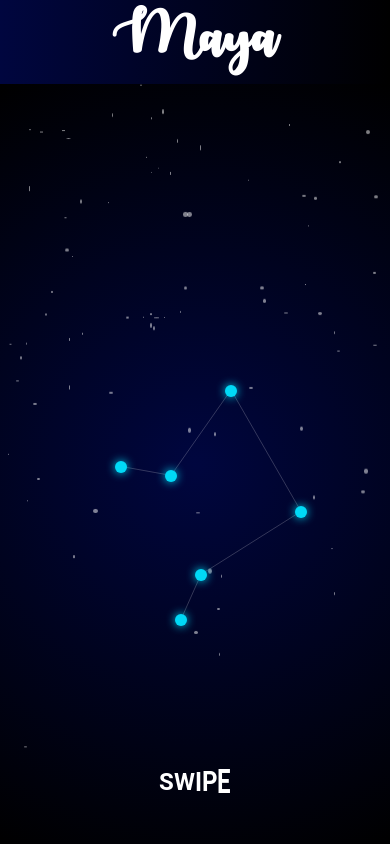
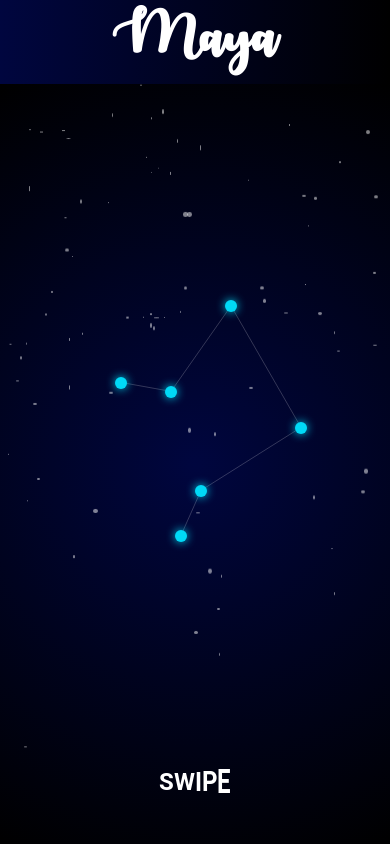
Before and after one commit to PhantHive/maya-design, a React (Vite) app: page / in a window 390 px wide. Built offline with nearby package versions, Linux system fonts and the light colour scheme.

Commit message:
feat(responsive): constellation phone position

```diff
--- a/src/styles/body.scss
+++ b/src/styles/body.scss
@@ -142,7 +142,7 @@
 
 @media (max-width: 1200px) {
     .constellation {
-        top: calc(var(--vh, 1vh) * 50);
+        top: calc(var(--vh, 1vh) * 40);
         left: 50%;
         transform: translate(-50%, -50%);
     }
```
